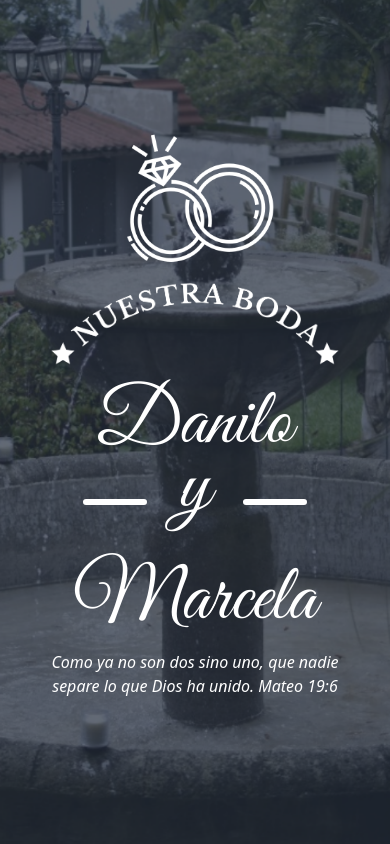
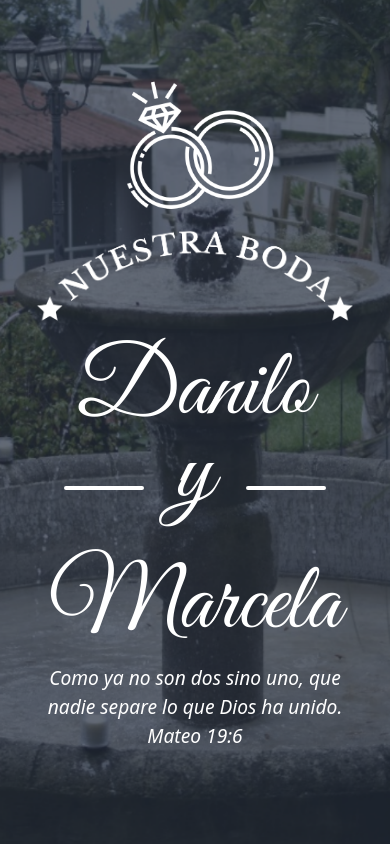
Before and after one commit to abrahambamac345/boda-proyecto-react, a React (Vite) app: page / in a window 390 px wide. Shown: the top 844 px of the page. Built offline with nearby package versions, Linux system fonts and the light colour scheme.

Commit message:
martes20

```diff
--- a/src/index.css
+++ b/src/index.css
@@ -877,6 +877,7 @@ font-size: 1rem;
     }
     .y > article{
       width: 6rem;
+      border: solid  #fff 2px;
     }
     .mateo{
       width: 25rem;
@@ -962,20 +963,20 @@ font-size: 1rem;
 
 @media (max-width: 410px){
   .nuestra img{
-    width: 20rem;
+    width: 22rem;
   }
   .boda h1{
-    font-size: 5rem;
+    font-size: 6rem;
   }
   .y{
     margin-top: -3rem;
   }
   .y > article{
-    width: 4rem;
+    width: 5rem;
   }
   .mateo{
-    width: 20rem;
-    font-size: 1rem;
+    width: 21rem;
+    font-size: 1.2rem;
   }
   .anillo{
     width: 11rem;
```
